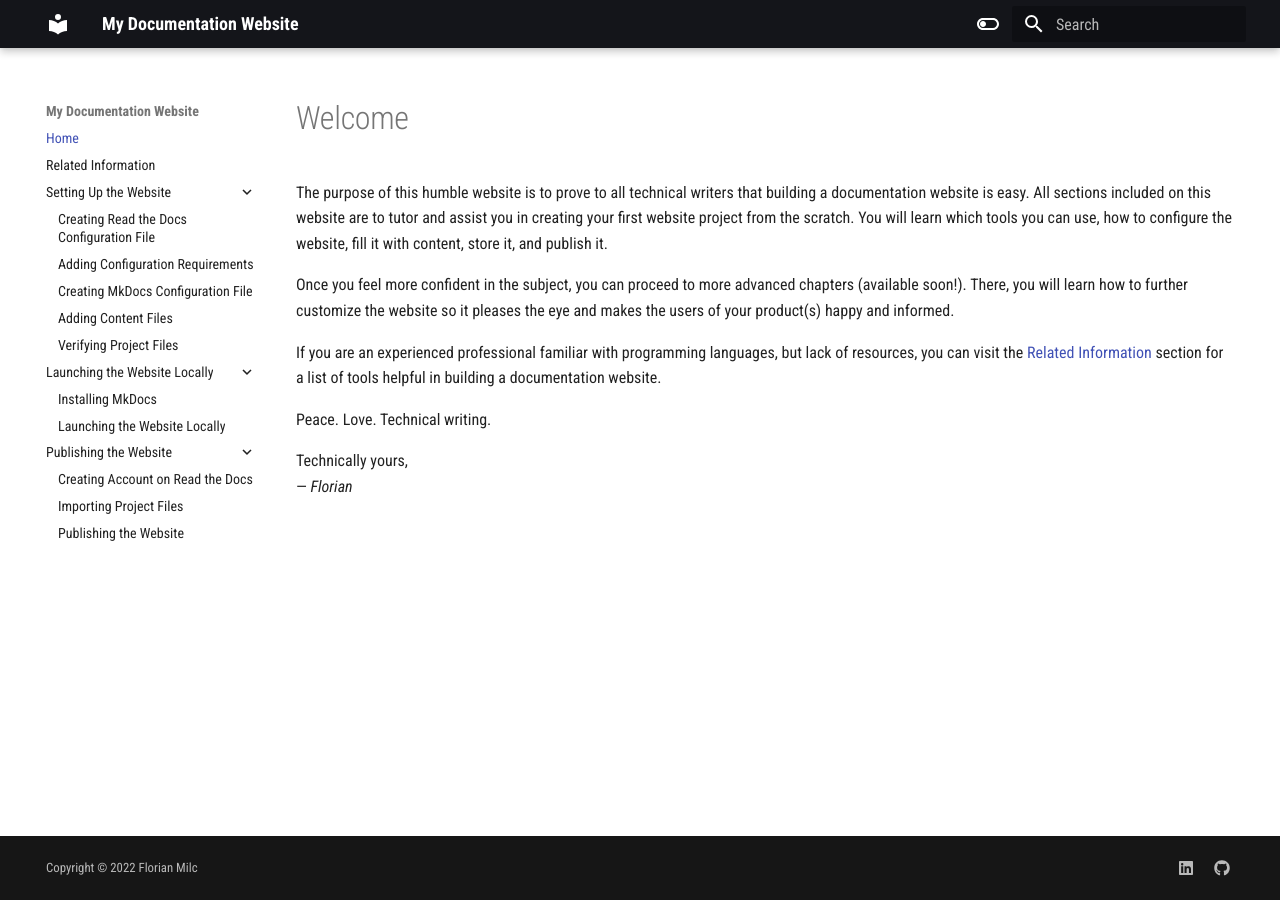
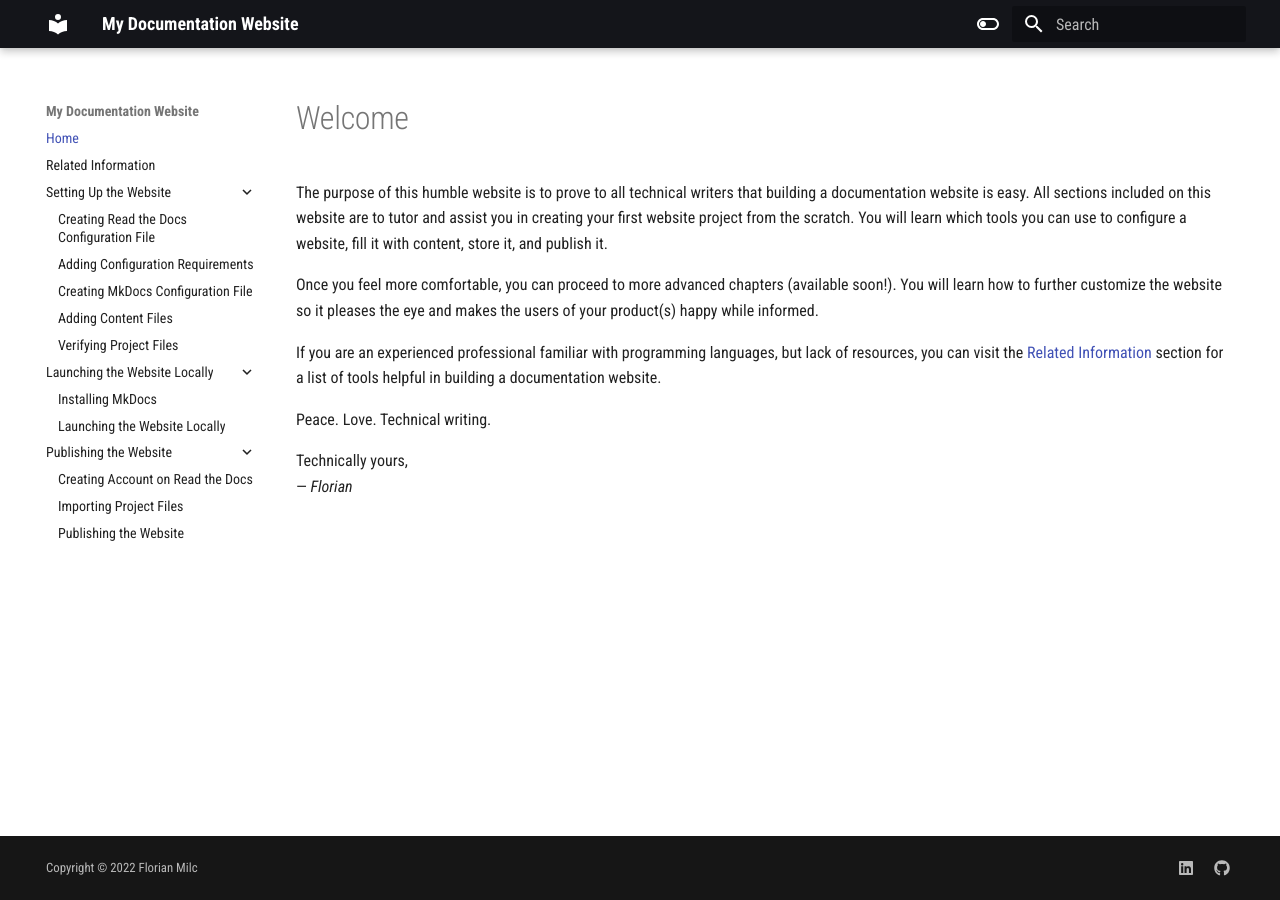
Before and after one commit to florianmilc/rtd-mkdocs, an MkDocs documentation site: the page built from docs/index.md, in a window 1280 px wide. Built offline with MkDocs 1.6.1 and Material for MkDocs 9.7.7, drawn with Linux system fonts in a browser that asks for light colours.

Commit message:
Update index.md

```diff
--- a/docs/index.md
+++ b/docs/index.md
@@ -2,10 +2,10 @@
 
 The purpose of this humble website is to prove to all technical writers that building a documentation website is easy.
 All sections included on this website are to tutor and assist you in creating your first website project from the scratch.
-You will learn which tools you can use, how to configure the website, fill it with content, store it, and publish it.
+You will learn which tools you can use to configure a website, fill it with content, store it, and publish it.
 
-Once you feel more confident in the subject, you can proceed to more advanced chapters (available soon!).
-There, you will learn how to further customize the website so it pleases the eye and makes the users of your product(s) happy and informed.
+Once you feel more comfortable, you can proceed to more advanced chapters (available soon!).
+You will learn how to further customize the website so it pleases the eye and makes the users of your product(s) happy while informed.
 
 If you are an experienced professional familiar with programming languages, but lack of resources, you can visit the [Related Information](related_info.md) section for a list of tools helpful in building a documentation website.
 
```
